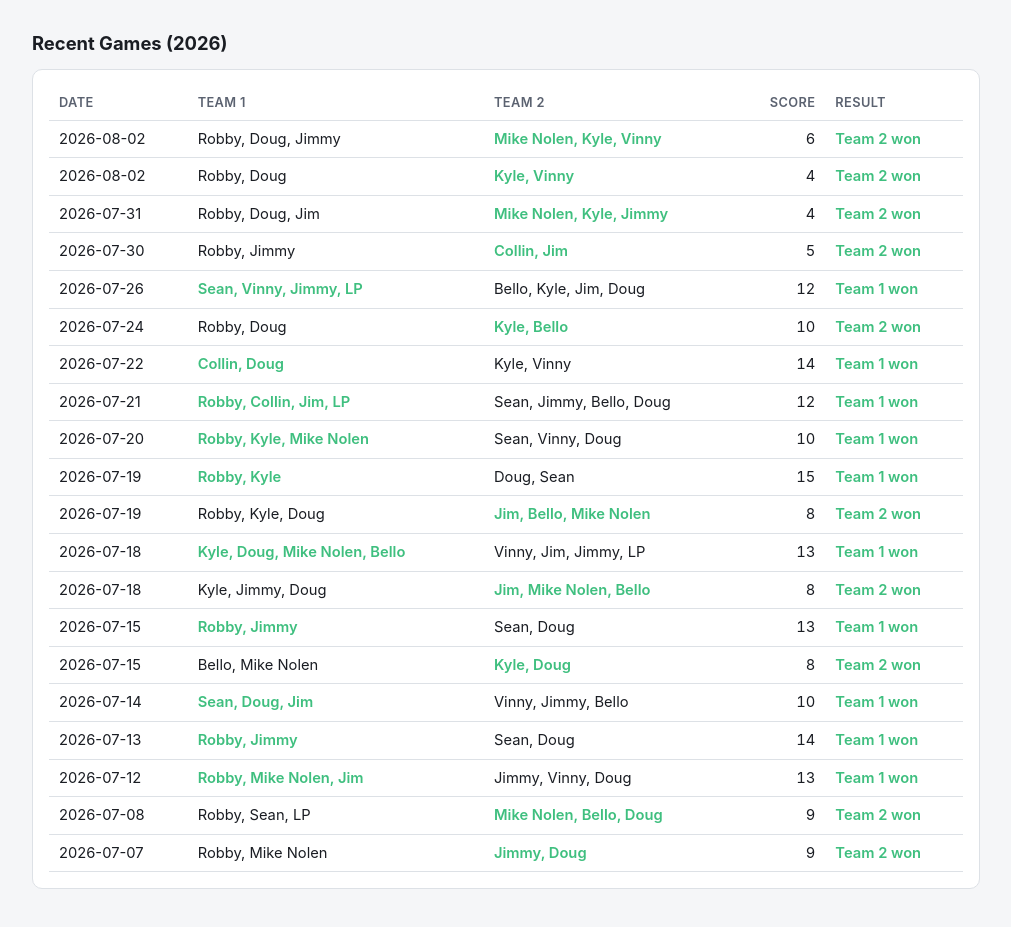
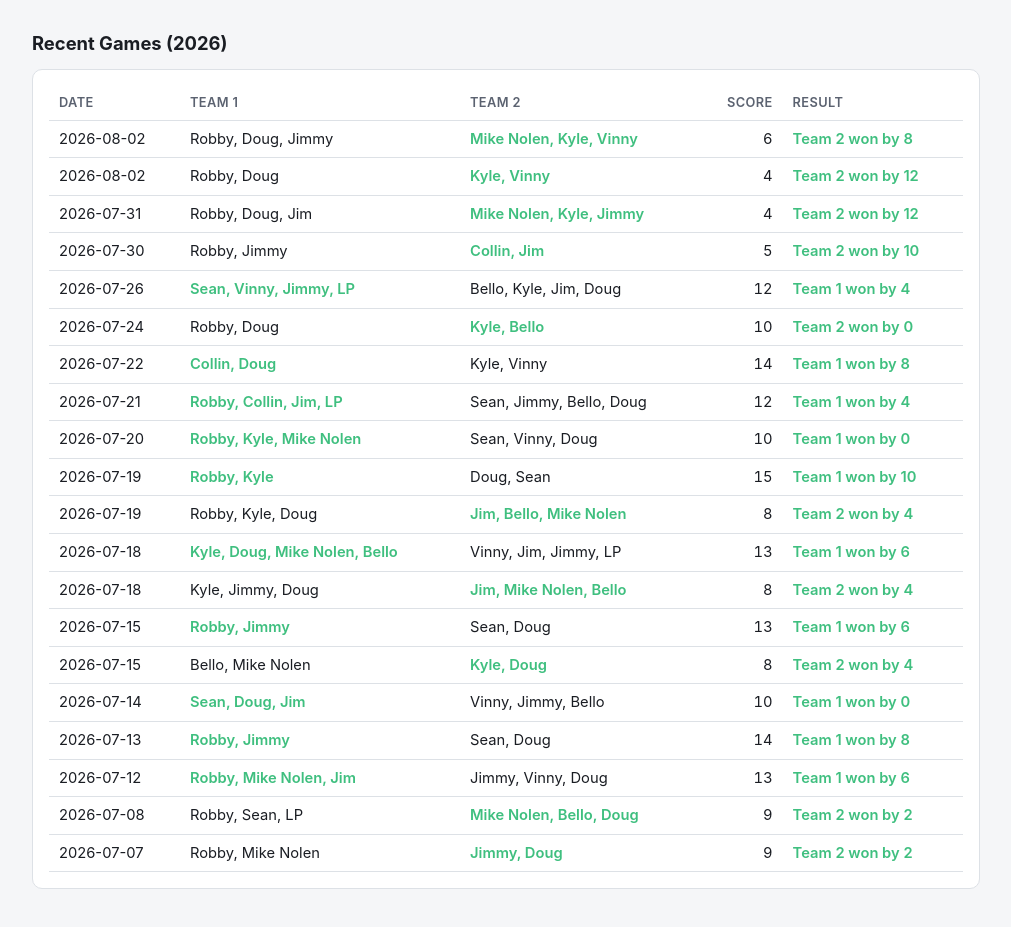
Before and after one commit to robbyho-aoe2/fortnite, a website: page public/handicaps.html in a window 1280 px wide. Shown: the part 920-1847 px from the top of the page, without its empty margins (134-1145 px from the left). Drawn offline with Linux system fonts and the light colour scheme.

Commit message:
Show the win/loss margin on the Handicaps page's Recent Games
Every round has exactly one winning team, so team2's score is always the
race total minus team1's - the margin is just the gap between them,
displayed as "Team 1 won by 8" / "Team 2 won by 3" instead of a bare
"Team 1 won".

Co-Authored-By: Claude Sonnet 5 <noreply@anthropic.com>

```diff
--- a/public/handicaps.html
+++ b/public/handicaps.html
@@ -58,7 +58,7 @@
 <script src="app.js"></script>
 <script>
 (async function () {
-  const { players, games } = await loadData();
+  const { players, games, config } = await loadData();
   const history = await loadHcHistory();
   const byKey = playerByKey(players);
   const games2026 = gamesInYear(games, 2026);
@@ -104,7 +104,10 @@
     const t2Names = g.team2.map((k) => displayName(byKey[k])).join(", ");
     const winningTeam = g.winningTeam;
     const resultClass = winningTeam === 0 ? "tie" : "win";
-    const resultText = winningTeam === 0 ? "Tie" : winningTeam === 1 ? "Team 1 won" : "Team 2 won";
+    // Every round has exactly one winning team, so team2's score is always
+    // (race total - team1's), win-count margin is symmetric either way.
+    const margin = fmtScore(Math.abs(g.team1Score - (config.raceScale.total - g.team1Score)));
+    const resultText = winningTeam === 0 ? "Tie" : winningTeam === 1 ? `Team 1 won by ${margin}` : `Team 2 won by ${margin}`;
     recentBody.appendChild(el("tr", {}, [
       el("td", {}, g.date),
       el("td", { class: winningTeam === 1 ? "win" : "" }, t1Names),
```
